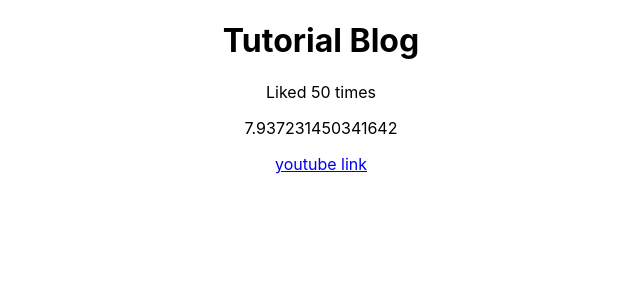
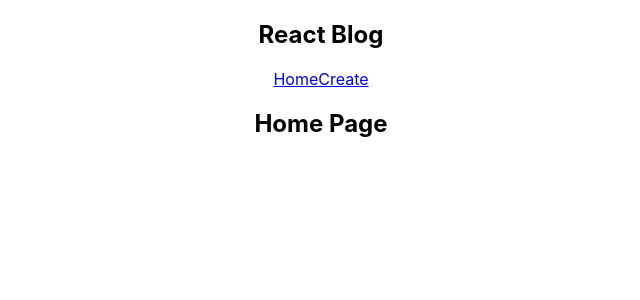
Before and after one commit to VeyGudTek/Blog_Test, a React (Create React App) app: page / in a window 1280 px wide. Shown: the top 300 px of the page, without its empty margins (319-959 px from the left). Built offline with nearby package versions, Linux system fonts and the light colour scheme.

Commit message:
Created multiple components

```diff
--- a/src/App.js
+++ b/src/App.js
@@ -1,21 +1,13 @@
 import logo from './logo.svg';
 import './App.css';
+import Navbar from './Navbar'
+import Home from './Home'
 
 function App() {
-  const title = 'Tutorial Blog'
-  const likes = 50
-  const link = "https://www.youtube.com/"
-
   return (
     <div className="App">
-      <div className="content">
-        <h1>{title}</h1>
-        <p>Liked {likes} times</p>
-
-        <p>{ Math.random(10) * 10 }</p>
-
-        <a href={link}>youtube link</a>
-      </div>
+      <Navbar/>
+      <Home/>
     </div>
   );
 }
--- /dev/null
+++ b/src/Home.js
@@ -0,0 +1,9 @@
+const Home = () => {
+    return (
+        <div className="home">
+            <h2>Home Page</h2>
+        </div>
+    )
+}
+
+export default Home
--- /dev/null
+++ b/src/Navbar.js
@@ -0,0 +1,13 @@
+const Navbar = () => {
+    return (
+        <nav className="navbar">
+            <h1>React Blog</h1>
+            <div className="links">
+                <a href="/">Home</a>
+                <a href="/create">Create</a>
+            </div>
+        </nav>
+    )
+}
+
+export default Navbar
```
